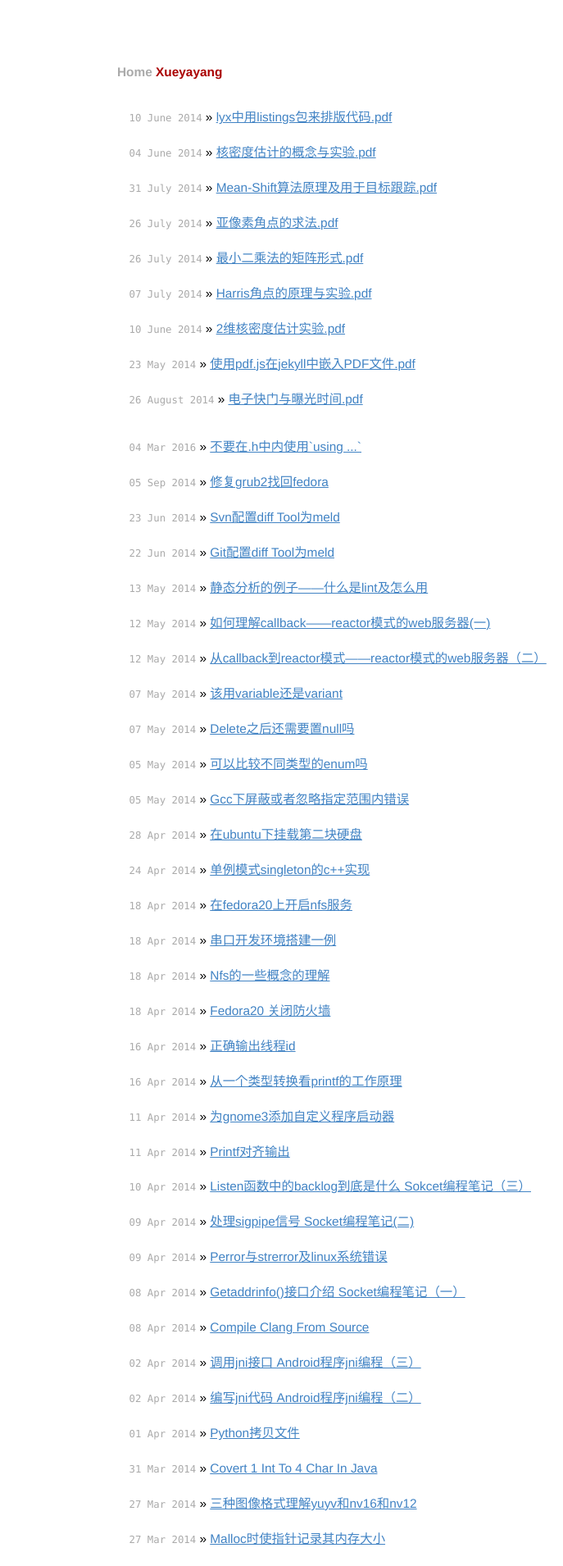
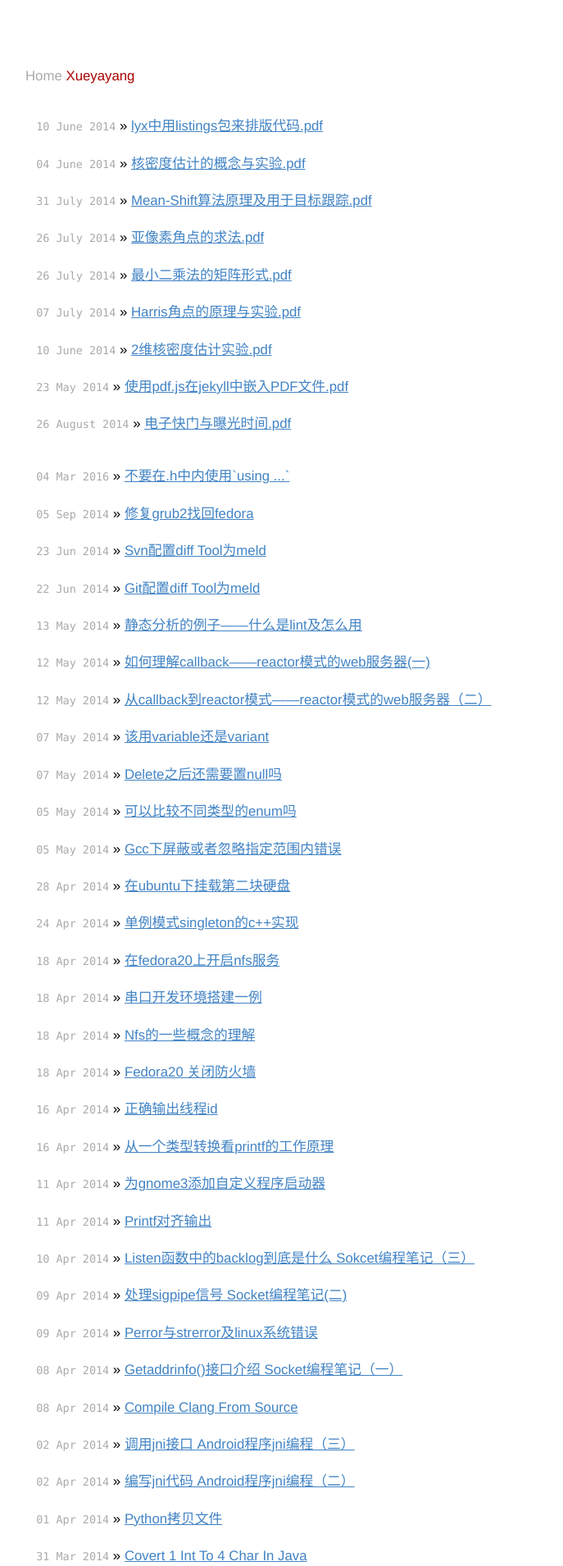
Before and after one commit to xueyayang/xueyayang.github.io, a Jekyll site: the page built from index.html, in a window 1280 px wide. Shown: the top 1910 px of the page at 82% size, without its empty margins (189-876 px from the left). Built offline with Jekyll 4.4.1, drawn with Linux system fonts in a browser that asks for light colours; Markdown is read by kramdown in place of the engine named in the settings.

Commit message:
change the width of post body

```diff
--- a/css/screen.css
+++ b/css/screen.css
@@ -79,15 +79,16 @@ color: #aaa;
 /*****************************************************************************/
 
 .site {
-	font-size: 110%;
+	font-size: 120%;
 	text-align: justify;
-width: 42em;
+width: 52em;
 margin: 3em auto 2em auto;
 		line-height: 1.5em;
 }
 
 .title {
 color: #a00;
+	   font-size: 200%
 	   font-weight: bold;
 	   margin-bottom: 2em;
 }
```
